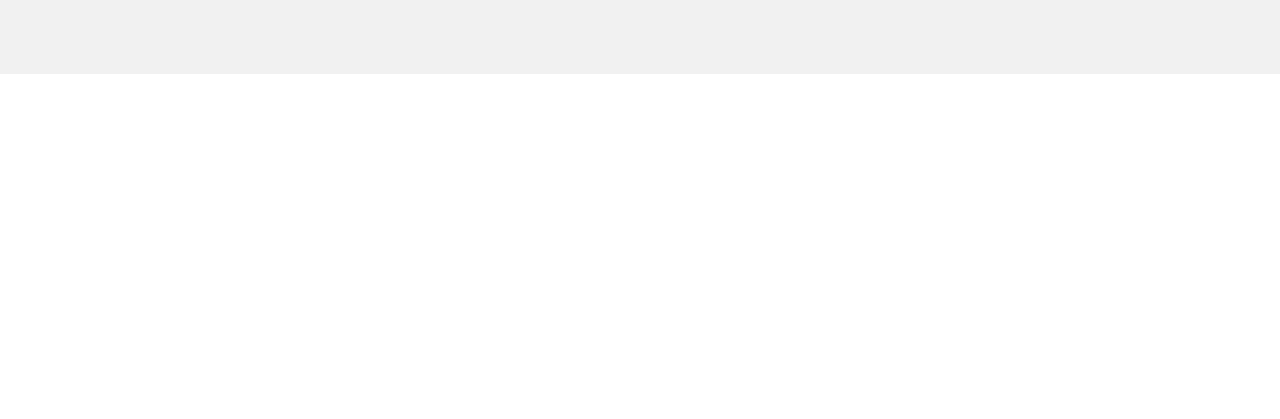
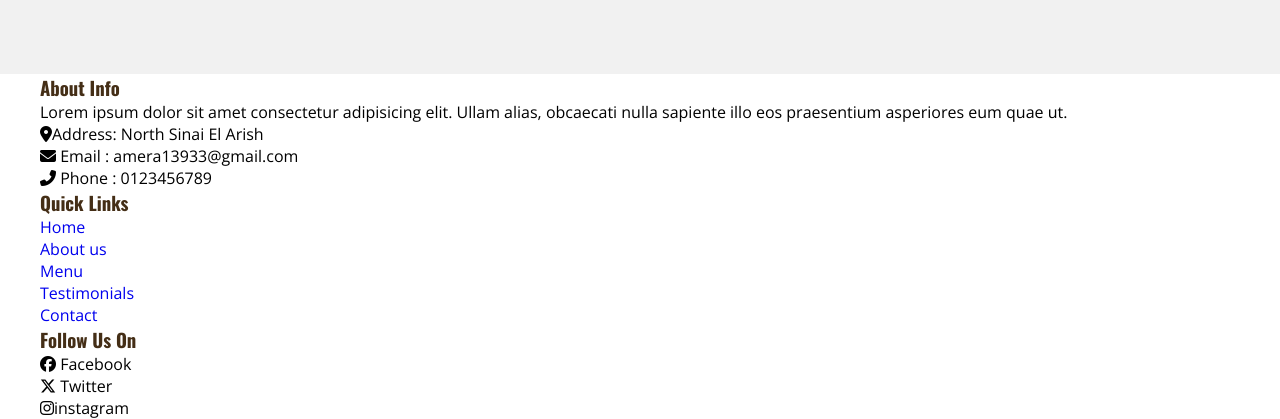
Before and after one commit to ameraehab/Global-Coffe-Shop-Project, a plain HTML site: page index.html in a window 1280 px wide. Shown: the part 3589-4008 px from the top of the page. Before the commit the page ends 3663 px from the top, so only its background shows below. Drawn offline with nearby package versions, Linux system fonts and the light colour scheme.

Commit message:
Update index.html

```diff
--- a/index.html
+++ b/index.html
@@ -290,6 +290,56 @@
 				</div>
 			</section>
 			<!--Contact End-->
+			<!--Footer Start -->
+			<footer id="footer">
+				<div class="footer-top">
+					<div class="container">
+						<div class="row">
+							<div class="col">
+								<h3>About Info</h3>
+								<p>
+									Lorem ipsum dolor sit amet consectetur adipisicing elit. Ullam
+									alias, obcaecati nulla sapiente illo eos praesentium
+									asperiores eum quae ut.
+								</p>
+								<ul>
+									<li>
+										<i class="fa-solid fa-location-dot"></i>Address: North Sinai
+										El Arish
+									</li>
+									<li>
+										<i class="fa-solid fa-envelope"></i> Email :
+										amera13933@gmail.com
+									</li>
+									<li>
+										<i class="fa-solid fa-phone-flip"></i> Phone : 0123456789
+									</li>
+								</ul>
+							</div>
+							<div class="col">
+								<h3>Quick Links</h3>
+								<ul>
+									<li><a href="#home">Home</a></li>
+									<li><a href="#about">About us</a></li>
+									<li><a href="#menu">Menu</a></li>
+									<li><a href="#testimonials">Testimonials</a></li>
+									<li><a href="#contact">Contact</a></li>
+								</ul>
+							</div>
+							<div class="col">
+								<h3>Follow Us On</h3>
+								<ul>
+									<li><i class="fa-brands fa-facebook"></i> Facebook</li>
+									<li><i class="fa-brands fa-x-twitter"></i> Twitter</li>
+									<li><i class="fa-brands fa-instagram"></i>instagram</li>
+								</ul>
+							</div>
+						</div>
+					</div>
+				</div>
+				<div class="copyRights"></div>
+			</footer>
+			<!--Footer End-->
 		</main>
 		<!-- main end -->
 	</body>
```
